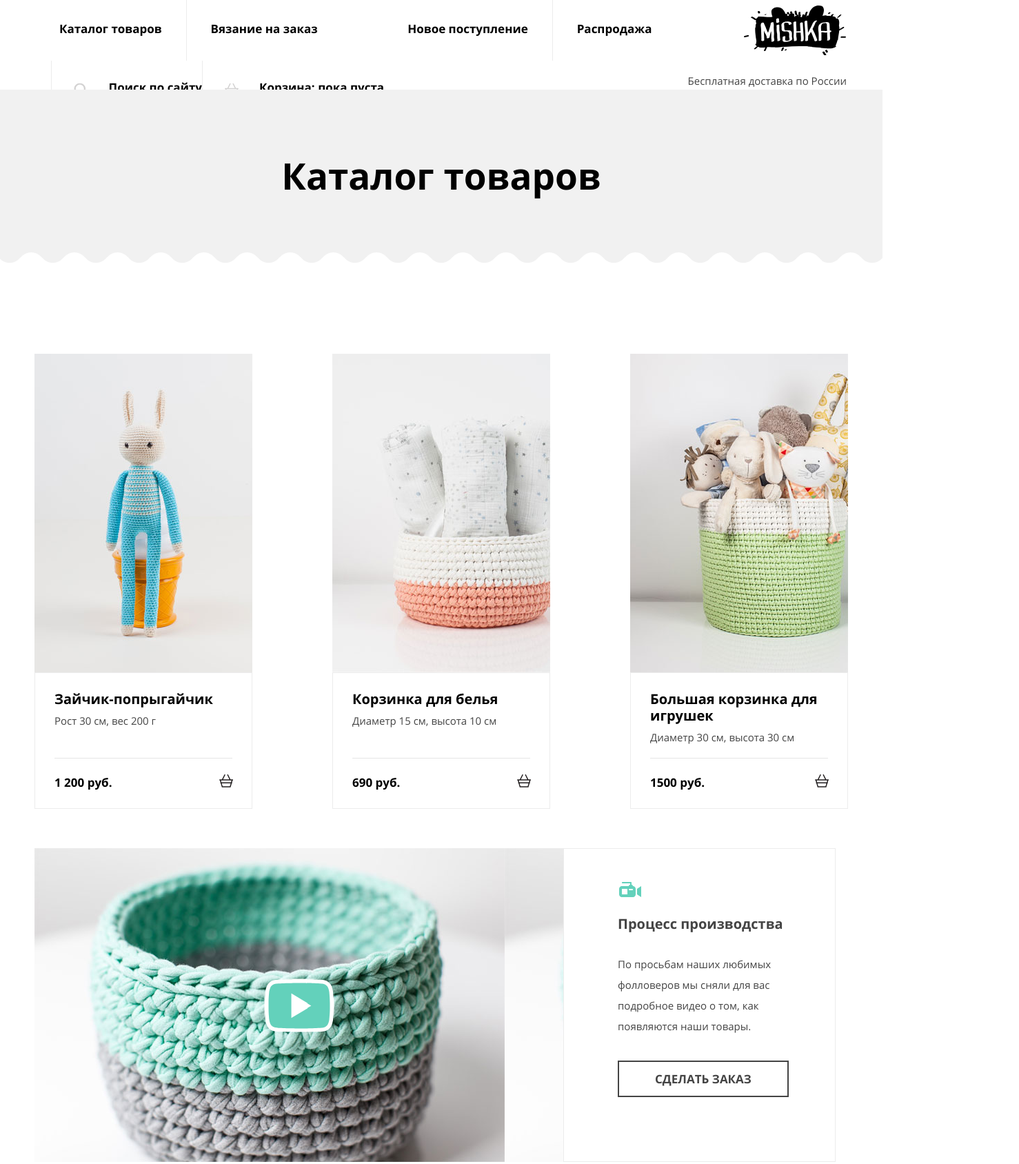
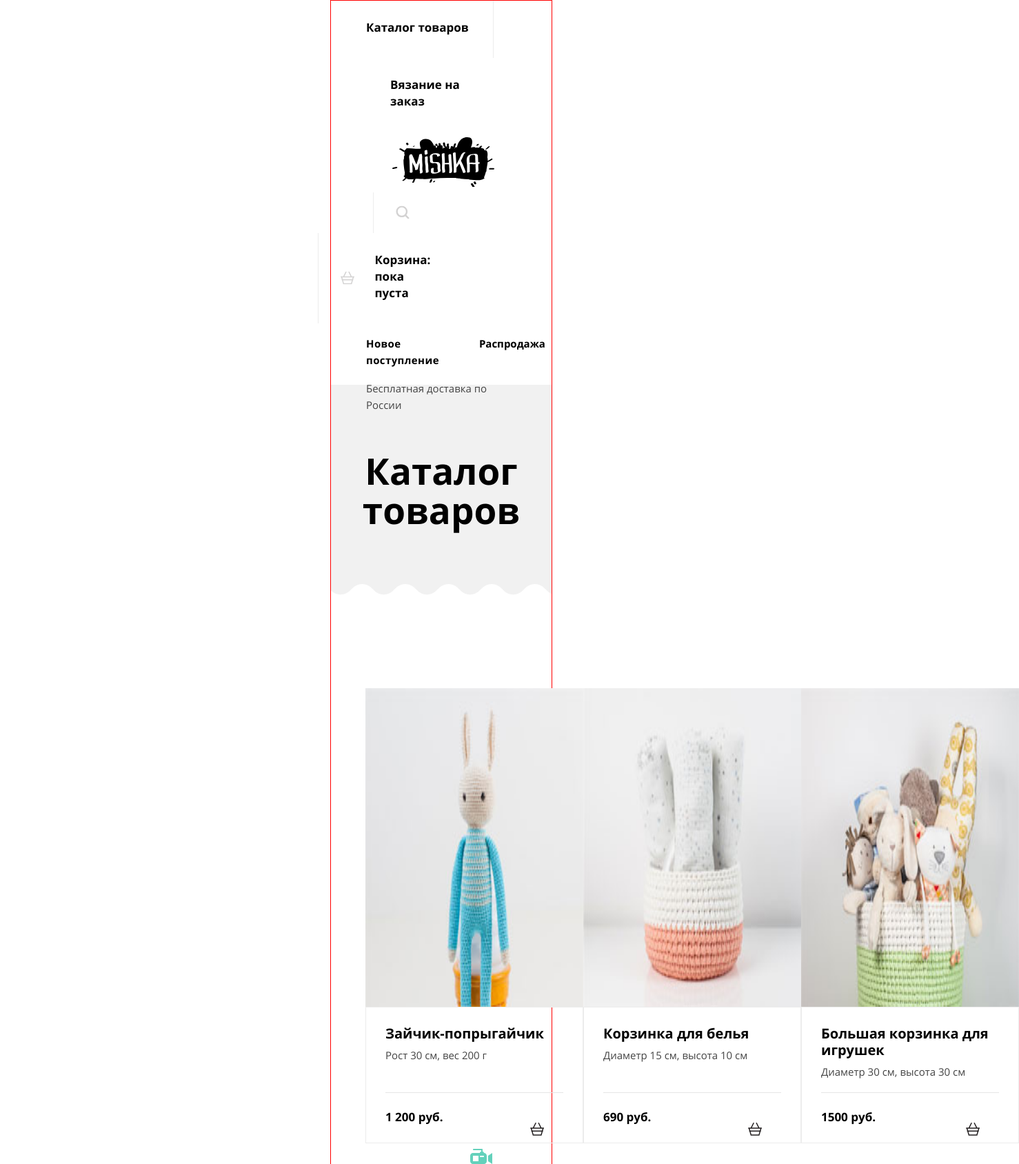
Before and after one commit to AbzalovaLiliya/1339483-mishka-19, a website: page source/catalog.html in a window 1280 px wide. Shown: the top 1688 px of the page at 69% size, 1478 px wide, since content can reach past the window. Drawn offline with nearby package versions, Linux system fonts and the light colour scheme; files that its build step writes are made by us from their sources.

Commit message:
исправление catalog.html мобильной версии

```diff
--- a/source/catalog.html
+++ b/source/catalog.html
@@ -12,7 +12,9 @@
   <nav class="main-nav">
     <a href="index.html" class="page-header__logo">
       <div class="page-header__logo-img"></div>
+      <!-- изменю когда посмотрю лекцию про адаптивную графику -->
     </a>
+
     <button class="page-header__toggle" type="button">
       <svg class="page-header__burger-icon" version="1.1" id="Layer_1" xmlns="http://www.w3.org/2000/svg" xmlns:xlink="http://www.w3.org/1999/xlink" x="0px" y="0px" width="19.958px" height="14px" viewBox="0 0 19.958 14" enable-background="new 0 0 19.958 14" xml:space="preserve">
         <rect fill="#231F20" width="19.958" height="2"/>
@@ -26,38 +28,38 @@
     </button>
 
     <ul class="nav-list page-header__mobile-nav">
-      <li class="nav-list__item nav-list__item--catalog">
-        <a href="catalog.html" class="nav-list__link">Каталог
+      <li class="nav-list__item">
+        <a href="catalog.html" class="nav-list__link nav-list__link--first">Каталог
           товаров</a>
       </li>
       <li class="nav-list__item">
-        <a href="form.html" class="nav-list__link nav-list__link--form">Вязание на заказ</a>
+        <a href="form.html" class="nav-list__link">Вязание на заказ</a>
       </li>
     </ul>
 
-    <ul class="user-list  page-header__mobile-nav">
+    <ul class="user-list page-header__mobile-nav">
       <li class="user-list__item">
-        <a href="" class="user-list__link user-list__link--search">
-          <svg class="user-list__icon user-list__icon--search" aria-label="Изображение лупы" version="1.1" id="Layer_1" xmlns="http://www.w3.org/2000/svg" xmlns:xlink="http://www.w3.org/1999/xlink" x="0px" y="0px" width="17.6px" height="17.6px" viewBox="-0.8 -0.8 17.6 17.6" enable-background="new -0.8 -0.8 17.6 17.6" xml:space="preserve">
+        <a href="" class="user-list__link user-list__link--style">
+          <svg class="user-list__icon" aria-label="Изображение лупы" version="1.1" id="Layer_1" xmlns="http://www.w3.org/2000/svg" xmlns:xlink="http://www.w3.org/1999/xlink" x="0px" y="0px" width="17.6px" height="17.6px" viewBox="-0.8 -0.8 17.6 17.6" enable-background="new -0.8 -0.8 17.6 17.6" xml:space="preserve">
             <path fill="#231F20" d="M16.47,14.93l-3.415-3.415C14.02,10.226,14.6,8.634,14.6,6.899c0-4.253-3.447-7.699-7.7-7.699 S-0.8,2.646-0.8,6.899s3.446,7.7,7.699,7.7c1.734,0,3.326-0.58,4.613-1.546l3.417,3.416c0.203,0.202,0.418,0.33,0.771,0.33 c0.607,0,1.1-0.492,1.1-1.1C16.8,15.459,16.739,15.2,16.47,14.93z M1.399,6.899c0-3.038,2.462-5.5,5.5-5.5s5.5,2.462,5.5,5.5 s-2.462,5.5-5.5,5.5S1.399,9.938,1.399,6.899z"/>
           </svg>
-          <span class="user-list__link--search-text">Поиск по сайту</span></a>
+          <span class="user-list__text">Поиск по сайту</span></a>
       </li>
       <li class="user-list__item">
-        <a href="" class="user-list__link user-list__link--basket">
-          <svg class="user-list__icon user-list__icon--basket" aria-label="Изображение корзины" version="1.1" id="Layer_1" xmlns="http://www.w3.org/2000/svg" xmlns:xlink="http://www.w3.org/1999/xlink" x="0px" y="0px" width="20.294px" height="18.849px" viewBox="264.205 370.961 20.294 18.849" enable-background="new 264.205 370.961 20.294 18.849" xml:space="preserve">
+        <a href="" class="user-list__link">
+          <svg class="user-list__icon" aria-label="Изображение корзины" version="1.1" id="Layer_1" xmlns="http://www.w3.org/2000/svg" xmlns:xlink="http://www.w3.org/1999/xlink" x="0px" y="0px" width="20.294px" height="18.849px" viewBox="264.205 370.961 20.294 18.849" enable-background="new 264.205 370.961 20.294 18.849" xml:space="preserve">
             <path fill="#231F20" d="M283.75,378.19h-3.151l-3.407-6.814c-0.185-0.37-0.634-0.52-1.006-0.335 c-0.371,0.186-0.521,0.636-0.335,1.006l3.071,6.143h-9.138l3.072-6.143c0.185-0.371,0.035-0.821-0.335-1.006 c-0.37-0.185-0.821-0.035-1.006,0.335l-3.407,6.814h-3.151c-0.414,0-0.75,0.336-0.75,0.75s0.336,0.75,0.75,0.75h0.157l0.855,2.991 c-0.187,0.137-0.316,0.347-0.316,0.595c0,0.396,0.309,0.71,0.697,0.739l1.656,5.795h12.697l1.656-5.795 c0.388-0.028,0.698-0.344,0.698-0.739c0-0.249-0.129-0.459-0.316-0.596l0.854-2.991h0.157c0.414,0,0.75-0.336,0.75-0.75 S284.164,378.19,283.75,378.19z M279.569,388.311h-10.433l-1.224-4.284h12.881L279.569,388.311z M281.222,382.526h-13.739 l-0.81-2.836h15.359L281.222,382.526z"/>
           </svg>
           Корзина: пока пуста</a>
       </li>
     </ul>
 
-    <ul class="nav-list nav-list--small">
-      <li class="nav-list__item nav-list__item--entrance">
-        <a href="" class="nav-list__link nav-list__link--entrance">Новое поступление</a>
+    <ul class="offer-list">
+      <li class="offer-list__item">
+        <a href="" class="offer-list__link offer-list__link--first">Новое поступление</a>
       </li>
-      <li class="nav-list__item nav-list__item--sale">
-        <a href="" class="nav-list__link nav-list__link--sale">Распродажа</a>
+      <li class="offer-list__item">
+        <a href="" class="offer-list__link">Распродажа</a>
       </li>
     </ul>
     <p class="main-nav__delivery">Бесплатная доставка по России</p>
@@ -68,10 +70,11 @@
   <section class="page-main__banner">
     <h1 class="page-main__title">Каталог товаров</h1>
   </section>
+  <div class="wrapper">
     <section class="catalog">
       <ul class="catalog__list">
         <li class="catalog__item article">
-        <img class="article__image" src="/img/photo-hare-desktop@1x.jpg" alt="Зайчик-попрыгайчик.">
+          <img class="article__image" src="/img/photo-hare-mobile@1x.jpg" alt="Зайчик-попрыгайчик.">
           <div class="article__info">
             <h3 class="article__title">Зайчик-попрыгайчик</h3>
             <p class="article__text">Рост 30 см, вес 200 г</p>
@@ -86,7 +89,7 @@
           </div>
         </li>
         <li class="catalog__item article">
-        <img class="article__image" src="/img/photo-bowl-desktop@1x.jpg" alt="Корзинка для белья.">
+          <img class="article__image" src="/img/photo-bowl-mobile@1x.jpg" alt="Корзинка для белья.">
           <div class="article__info">
             <h3 class="article__title">Корзинка для белья</h3>
             <p class="article__text">Диаметр 15 см, высота 10 см</p>
@@ -101,7 +104,7 @@
           </div>
         </li>
         <li class="catalog__item article">
-        <img class="article__image" src="/img/photo-toys-desktop@1x.jpg" alt="Большая корзинка для игрушек.">
+          <img class="article__image" src="/img/photo-toys-mobile@1x.jpg" alt="Большая корзинка для игрушек.">
           <div class="article__info">
             <h3 class="article__title">Большая корзинка для игрушек</h3>
             <p class="article__text">Диаметр 30 см, высота 30 см</p>
@@ -116,25 +119,29 @@
           </div>
         </li>
       </ul>
+
       <div class="catalog__bottom">
         <div class="catalog__video video">
-        <div class="video__film">
+          <h3 class="video__title">Процесс производства</h3>
+          <div class="video__film-container">
+            <img class="video__film" src="img/video-desktop@1x.jpg" alt="Видео процесса производства">
             <button class="video__btn" type="button" alt="Проиграть видео"></button>
           </div>
-        <div class="video__container">
-          <h3 class="video__title">Процесс производства</h3>
           <p class="video__subtitle">По просьбам наших любимых фолловеров мы сняли для вас подробное видео о том,
             как появляются наши товары.</p>
-          <div class="catalog__order">
-            <a href="#" class="btn btn--catalog-order">Сделать заказ</a>
+          <div class="video__order-container">
+            <a href="#" class="btn video__order-btn">Сделать заказ</a>
           </div>
-        </div>
+
         </div>
       </div>
     </section>
+  </div>
+
 </main>
 
 <footer class="page-footer">
+  <div class="wrapper">
     <div class="page-footer__wrapper">
       <div class="page-footer__logo">
         <svg class="page-footer__logo-img" version="1.1" id="Layer_1" xmlns="http://www.w3.org/2000/svg" xmlns:xlink="http://www.w3.org/1999/xlink" x="0px" y="0px" width="101.615px" height="34.056px" viewBox="0 0 101.615 34.056" enable-background="new 0 0 101.615 34.056" xml:space="preserve">
@@ -186,8 +193,7 @@
           </li>
         </ul>
       </div>
-    <div class="page-footer__copyright">
-      <div class="copyright">
+      <div class="page-footer__copyright copyright">
         <span class="copyright__text">Разработано</span>
         <a class="copyright__link" href="https://htmlacademy.ru/intensive/adaptive">
           <svg version="1.1" id="Layer_1" xmlns="http://www.w3.org/2000/svg" xmlns:xlink="http://www.w3.org/1999/xlink" x="0px" y="0px" width="26.943px" height="34.09px" viewBox="0 0 26.943 34.09" enable-background="new 0 0 26.943 34.09" xml:space="preserve">
@@ -198,7 +204,6 @@
     </div>
   </div>
 </footer>
-
 <section class="modal modal--closed"> <!--  modal--closed -->
   <h2 class="modal__header">Добавить в корзину</h2>
   <form class="modal-form" action="https://echo.htmlacademy.ru" method="post">
@@ -222,7 +227,6 @@
     <button class="btn btn--modal-form">Добавить</button>
   </form>
 </section>
-
 <script src="js/script.js"></script>
 </body>
 </html>
--- a/source/less/blocks/article.less
+++ b/source/less/blocks/article.less
@@ -33,12 +33,17 @@
 
 .article__bottom {
   display: flex;
-  flex-direction: row;
   align-items: center;
-  flex-wrap: nowrap;
-  margin: 27px 0 0;
-  padding: 27px 0 30px;
+  /*margin: 27px 0 0;*/
+  padding: 23px 0 0;
   border-top: 1px solid #e5e5e5;
+  position: relative;
+}
+
+.article__order-btn {
+  position: absolute;
+  top: 23px;
+  right: -1px; /*left: 184px;*/
 }
 
 .article__price {
@@ -55,7 +60,6 @@
   .article {
     display: flex;
     justify-content: center;
-    position: relative;
   }
 
   .article__info {
@@ -87,6 +91,7 @@
   .article__bottom {
     padding-left: 5px;
     margin-top: auto;
+    position: relative;
   }
 
   .article__price {
@@ -108,7 +113,6 @@
     display: flex;
     flex-direction: column;
     justify-content: center;
-    position: relative;
   }
 
   .article__image {
@@ -131,6 +135,7 @@
   }
 
   .article__bottom {
+    position: relative;
     padding: 23px 0 25px;
     margin-top: auto;
   }
--- a/source/less/blocks/btn.less
+++ b/source/less/blocks/btn.less
@@ -41,20 +41,3 @@
 .btn--modal-form:focus:not(:disabled) {
   background-color: @seafoam-blue;
 }
-
-@media (min-width: @tablet-width) {
-  .btn--product {
-    padding-top: 14px;
-    padding-bottom: 15px;
-  }
-
-  .btn--catalog-order {
-    padding: 15px 0 14px 0;
-  }
-}
-
-@media (min-width: @desktop-width) {
-  .btn--catalog-order {
-    padding: 15px 0 14px 0;
-  }
-}
--- a/source/less/blocks/catalog.less
+++ b/source/less/blocks/catalog.less
@@ -1,6 +1,6 @@
 .catalog {
   margin: 0 auto;
-  padding: 30px;
+  padding: 30px 30px 59px 30px;
 }
 
 .catalog__list {
@@ -16,14 +16,14 @@
 .catalog__bottom {
   margin: 0;
   padding: 0;
-  padding-bottom: 25px;
+  padding-bottom: 33px;
   border: 1px solid @white-two;
 }
 
-.catalog__order {
+/*.catalog__order {
   margin: 0 auto;
   padding: 0 34px 32px 34px;
-}
+}*/
 
 @media (min-width: @tablet-width) {
   .catalog {
@@ -47,11 +47,11 @@
     padding-bottom: 45px;
   }
 
-  .catalog__order {
+  /*.catalog__order {
     margin: 0;
     padding: 0 47px 0 41px;
     order: 3;
-  }
+  }*/
 }
 
 @media (min-width: @desktop-width) {
@@ -67,10 +67,10 @@
     margin-bottom: 57px;
   }
 
-  .catalog__order {
+ /* .catalog__order {
     order: 3;
     padding: 0;
-  }
+  }*/
 
   .catalog__item {
     margin-bottom: 0;
--- a/source/less/blocks/page-header.less
+++ b/source/less/blocks/page-header.less
@@ -22,7 +22,7 @@
 
 .page-header__toggle {
   position: absolute;
-  top: 27px;
+  top: 29px;
   right: 37px;
   height: 20px;
   width: 20px;
--- a/source/less/blocks/page-main.less
+++ b/source/less/blocks/page-main.less
@@ -1,10 +1,11 @@
 .page-main {
   background-color: @white;
+  margin: 0 auto;
 }
 
 .page-main__banner {
   margin: 0 auto;
-  padding: 70px 35px 77px 35px;
+  padding: 70px 35px 77px 33px;
   background-color: @very-dark-grey;
 }
 
--- a/source/less/blocks/video.less
+++ b/source/less/blocks/video.less
@@ -3,10 +3,10 @@
   flex-direction: column;
 }
 
-.video__container {
+/*.video__text-container {
   display: flex;
   flex-direction: column;
-}
+}*/
 
 .video__title {
   display: block;
@@ -14,7 +14,7 @@
   line-height: 25px;
   margin: 0;
   position: relative;
-  padding: 23px 70px 26px 89px;
+  padding: 22px 70px 24px 89px;
 }
 
 .video__title::before {
@@ -27,11 +27,17 @@
   background-image: url("../img/icon-video.svg");
 }
 
+.video__film-container {
+  position: relative;
+  margin: 0;
+  padding: 0;
+}
+
 .video__film {
   width: 260px;
   height: 150px;
-  background-image: url("../img/video-mobile@1x.jpg");
-  position: relative;
+  /* background-image: url("../img/video-mobile@1x.jpg");
+   position: relative;*/
 }
 
 .video__subtitle {
@@ -39,9 +45,8 @@
   font-size: 13px;
   line-height: 1.85;
   margin: 0;
-  padding: 25px 41px 25px 34px;
+  padding: 20px 41px 25px 34px;
 }
-
 
 .video__btn {
   position: absolute;
@@ -54,6 +59,15 @@
   cursor: pointer;
   background-color: transparent;
   background-image: url("../img/icon-play.svg");
+}
+
+.video__order-container {
+  margin: 0;
+  padding: 0 34px 0 34px;
+}
+
+.video__order-btn {
+  padding: 15px 10px 12px 9px;
 }
 
 @media (min-width: @tablet-width) {
@@ -83,13 +97,22 @@
     margin-bottom: 35px;
   }
 
+  .video__film-container {
+    position: relative;
+  }
+
   .video__film {
     width: 668px;
     height: 455px;
-    background-image: url("../img/video-tablet@1x.jpg");
-    position: relative;
+    /* background-image: url("../img/video-tablet@1x.jpg");
+     position: relative;*/
     order: 0;
   }
+
+  .video__order-btn {
+    padding: 15px 0 14px 0;
+  }
+
 }
 
 
@@ -98,20 +121,24 @@
     flex-direction: row;
   }
 
-  .video__film {
-    width: 65%;
-    background-image: url("../img/video-desktop@1x.jpg");
+  .video__film-container {
     position: relative;
   }
 
-  .video__container {
-    display: flex;
-    flex-direction: column;
-    padding: 97px 67px 60px 78px;
-    width: 21%; /*!! не получается уменьшить без ширины*/
-    border: 1px solid @white-two;
+  .video__film {
+    width: 65%;
+    /* background-image: url("../img/video-desktop@1x.jpg");
+     background-repeat: no-repeat;
+     position: relative;*/
   }
 
+  /* .video__text-container {
+     display: flex;
+     flex-direction: column;
+     padding: 97px 67px 60px 78px;
+     width: 21%;
+     border: 1px solid @white-two;
+   }*/
   .video__title {
     padding: 0;
   }
@@ -124,4 +151,9 @@
   .video__subtitle {
     padding: 0;
   }
+
+  .video__order-btn {
+    padding: 15px 0 14px 0;
+  }
+
 }
--- a/source/less/common.less
+++ b/source/less/common.less
@@ -13,8 +13,8 @@
 }
 
 body {
-  /*border: 1px solid red;
-  width: 1150px;*/
+  border: 1px solid red;
+  width: 320px;
   /* width: 320px; 772px 1150px*/
   min-width: 320px;
   margin: 0 auto;
```
Also changed, not shown: source/form.html (+18 -16 lines), source/index.html (+23 -0 lines). Lines whose indentation alone changed are shown as unchanged.
